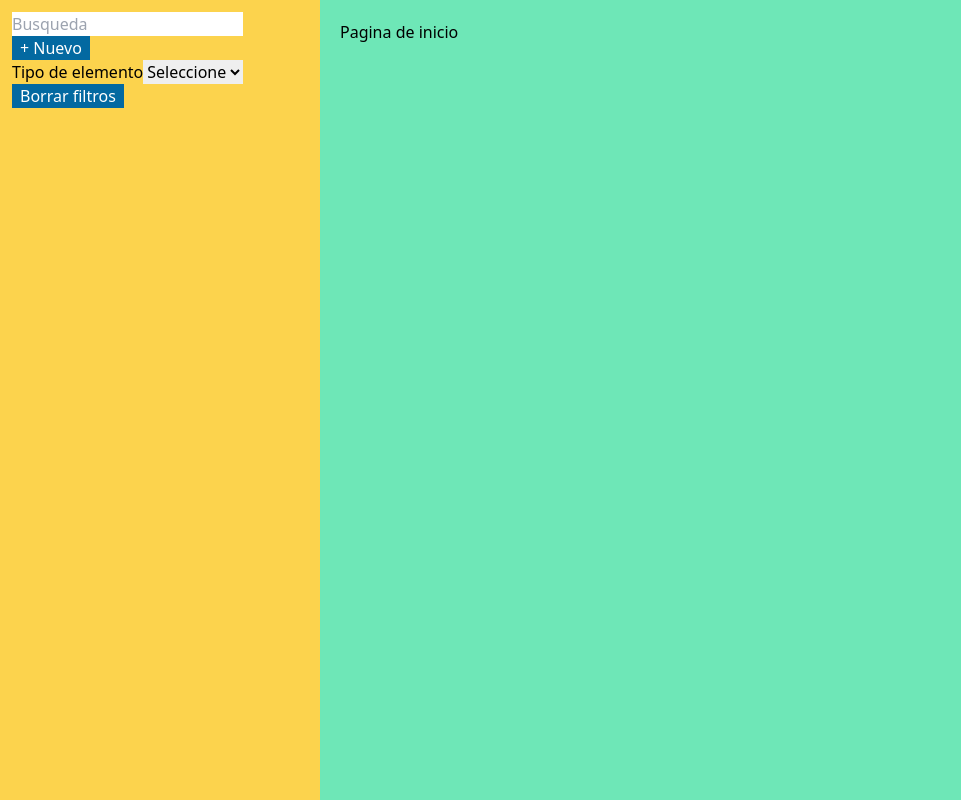
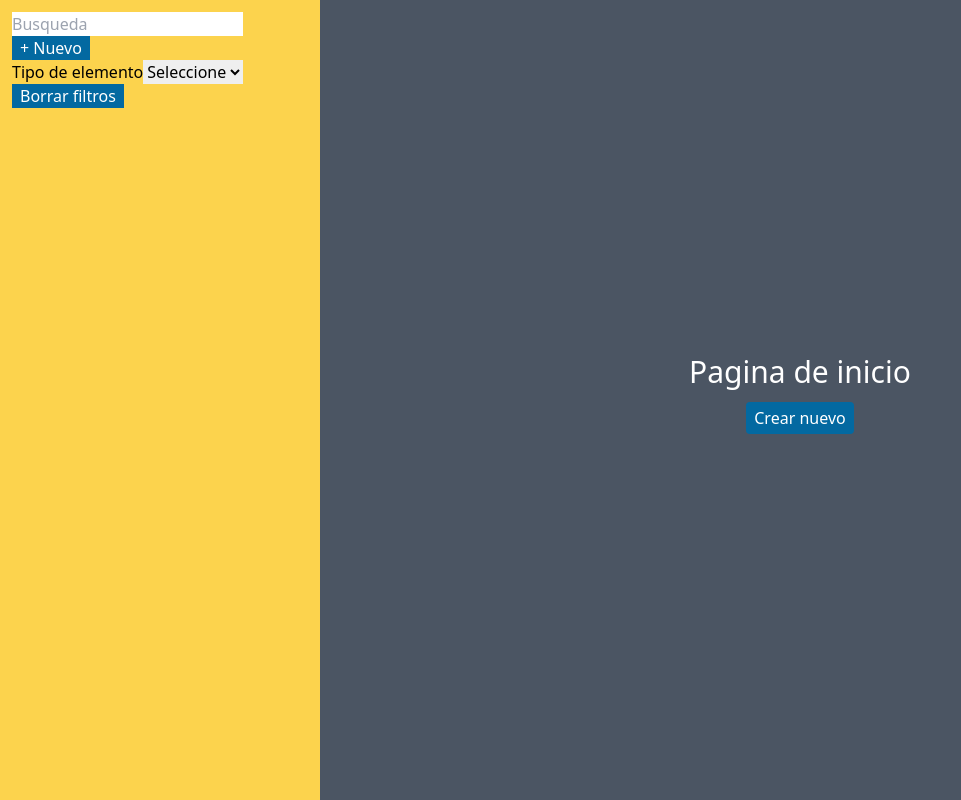
Before and after one commit to EDGUS1/share-data-app, a Vue app: page / in a window 1280 px wide. Shown: the whole page, without its empty margins (0-961 px from the left). Built offline with nearby package versions, Linux system fonts and the light colour scheme.

Commit message:
style: Style html elements

```diff
--- a/src/components/SidebarList.vue
+++ b/src/components/SidebarList.vue
@@ -31,12 +31,12 @@ const itemName = (element) => {
     <li
       v-for="(element, index) in dataElements"
       :key="element.id"
-      class="flex justify-between border-2 border-white p-2 px-4 my-2"
+      class="flex justify-between border border-white rounded shadow p-2 px-4 my-3 hover:scale-[1.05]"
     >
       <span class="cursor-pointer" @click="changeState(element.id)">{{ itemName(element) }}</span>
       <span>
-        <button class="mx-4" @click="editElement(element.id)">Editar</button>
-        <button @click="deleteElement(index)">Eliminar</button>
+        <button class="mx-4" @click="editElement(element.id)">✏</button>
+        <button @click="deleteElement(index)">❌</button>
       </span>
     </li>
   </ul>
--- a/src/views/ContentPage.vue
+++ b/src/views/ContentPage.vue
@@ -2,20 +2,39 @@
 import CreateElement from '../components/CreateElement.vue'
 import EditElement from '../components/EditElement.vue'
 import ViewElement from '../components/ViewElement.vue'
-import { CREATE_STATE, EDIT_STATE, VIEW_STATE } from '../constants'
+import { CREATE_STATE, DEFAULT_STATE, EDIT_STATE, VIEW_STATE } from '../constants'
+import store from '../store'
+
+const changeState = () => {
+  store.state.typeView = CREATE_STATE
+}
 </script>
 
 <template>
-  <div class="w-full bg-emerald-300 p-5">
-    <div v-if="$store.state.typeView == 0">
-      <h2>Pagina de inicio</h2>
+  <div class="w-full flex justify-center mx-auto bg-gray-600 p-5">
+    <div
+      class="flex flex-col justify-center items-center"
+      v-if="$store.state.typeView == DEFAULT_STATE"
+    >
+      <h2 class="text-3xl text-white">Pagina de inicio</h2>
+      <button
+        class="bg-sky-700 text-white px-2 py-1 m-3 hover:opacity-75 rounded"
+        @click="changeState"
+      >
+        Crear nuevo
+      </button>
     </div>
-    <CreateElement v-else-if="$store.state.typeView == CREATE_STATE" />
+    <CreateElement
+      class="w-full md:w-9/12 lg:w-6/12 text-zinc-300"
+      v-else-if="$store.state.typeView == CREATE_STATE"
+    />
     <ViewElement
+      class="w-full md:w-9/12 lg:w-6/12 text-zinc-300"
       v-else-if="$store.state.typeView == VIEW_STATE"
       :data="$store.getters.getElement"
     />
     <EditElement
+      class="w-full md:w-9/12 lg:w-6/12 text-zinc-300"
       v-else-if="$store.state.typeView == EDIT_STATE"
       :data="$store.getters.getElementToEdit"
     />
```
